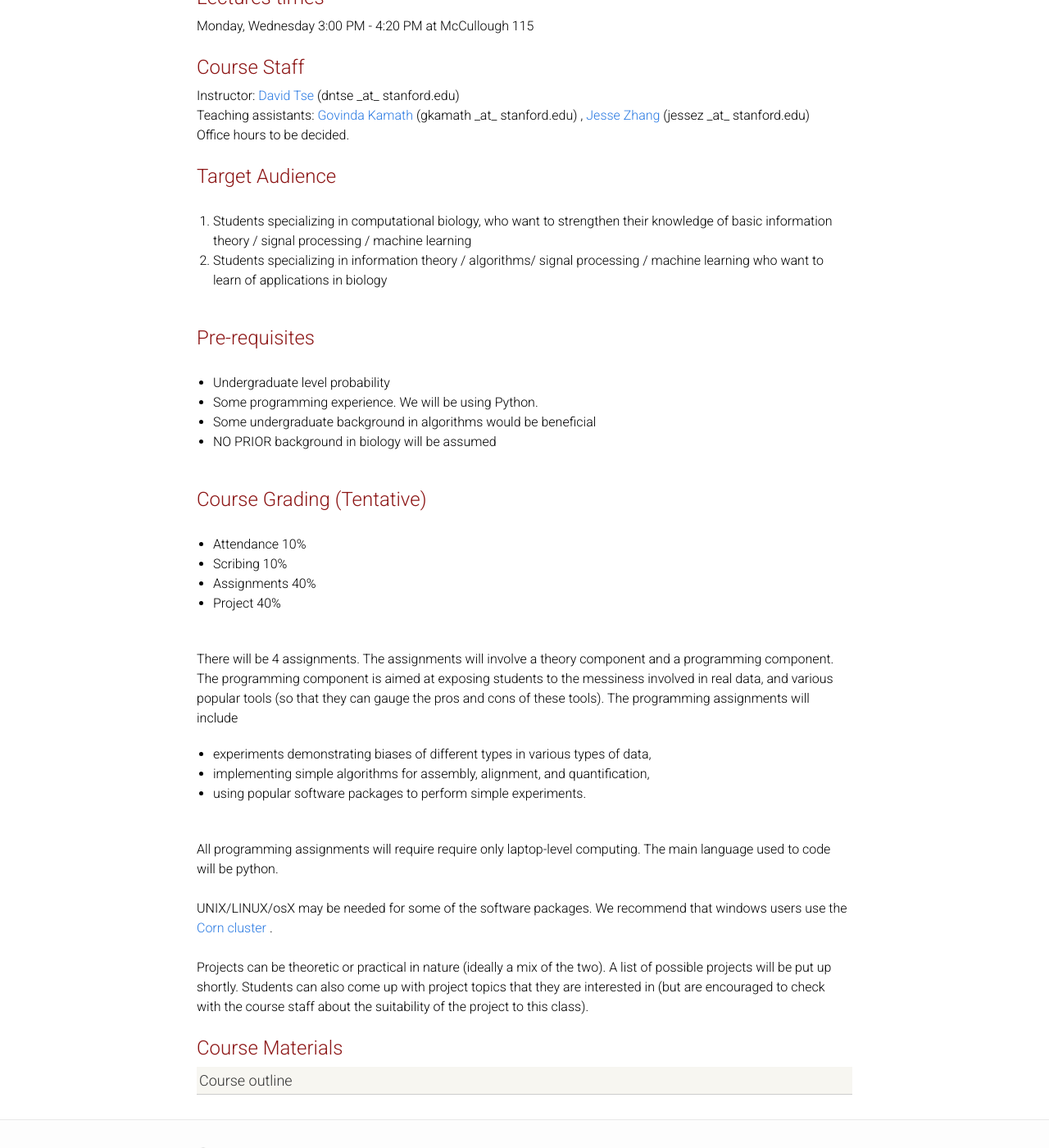
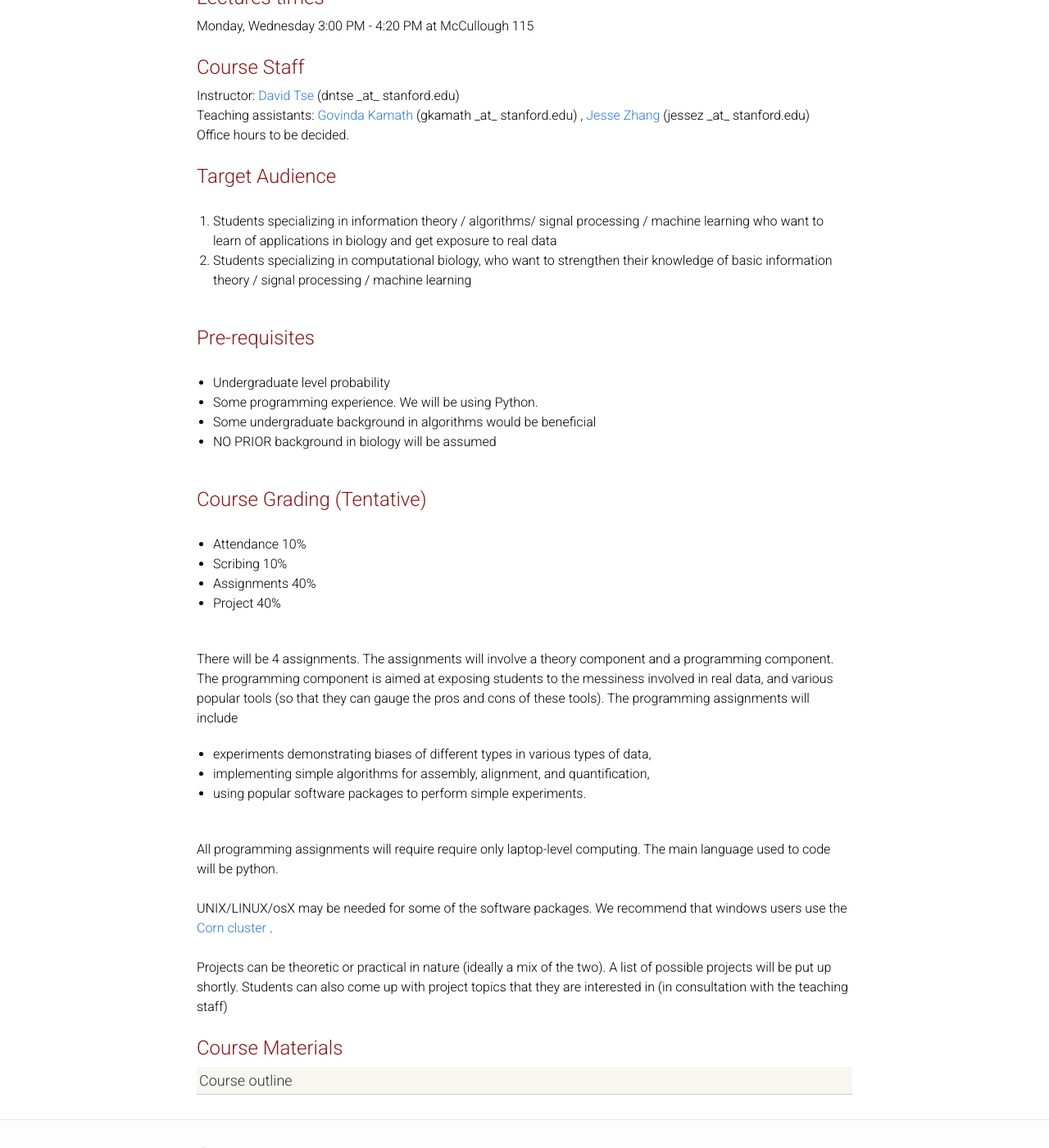
Before and after one commit to laurashen/data-science-sequencing.github.io, a Jekyll site: the page built from index.html, in a window 1280 px wide and 1400 px high, scrolled down 477 px. Shown: the whole window at 82% size. Built offline with Jekyll 4.4.1, drawn with Linux system fonts in a browser that asks for light colours.

Commit message:
Update index.html

```diff
--- a/index.html
+++ b/index.html
@@ -42,10 +42,10 @@ layout: default
 
     <div class="materials-bullets">
     <ol type="1">
+    <li>Students specializing in information theory / algorithms/ signal processing /
+    machine learning who want to learn of applications in biology and get exposure to real data</li>
     <li>Students specializing in computational biology, who want to strengthen their knowledge of
     basic information theory / signal processing / machine learning </li>
-    <li>Students specializing in information theory / algorithms/ signal processing /
-    machine learning who want to learn of applications in biology</li>
     </ol>
     </div>
 
@@ -91,8 +91,7 @@ layout: default
     Corn cluster </a>.  <br><br>
     Projects can be theoretic or practical in nature (ideally
     a mix of the two). A list of possible projects will be put up shortly.
-    Students can also come up with project topics that they are interested in (but are encouraged to check with
-    the course staff about the suitability of the project to this class).
+    Students can also come up with project topics that they are interested in (in consultation with the teaching staff)
 
 </div>
 
```
